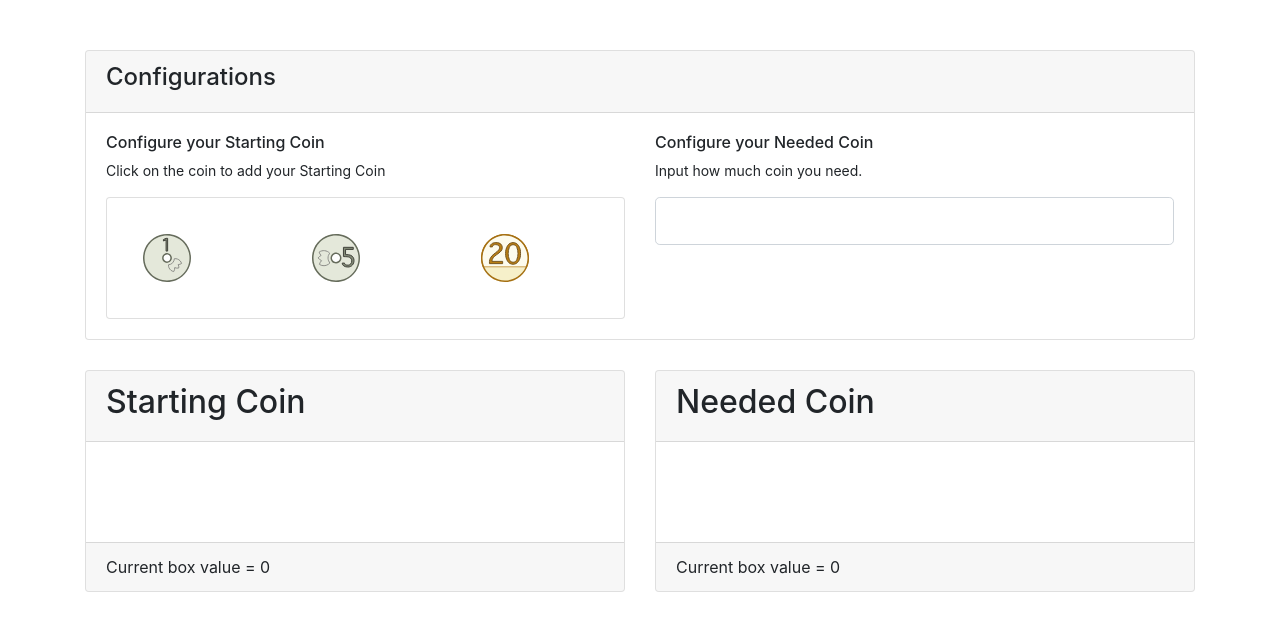
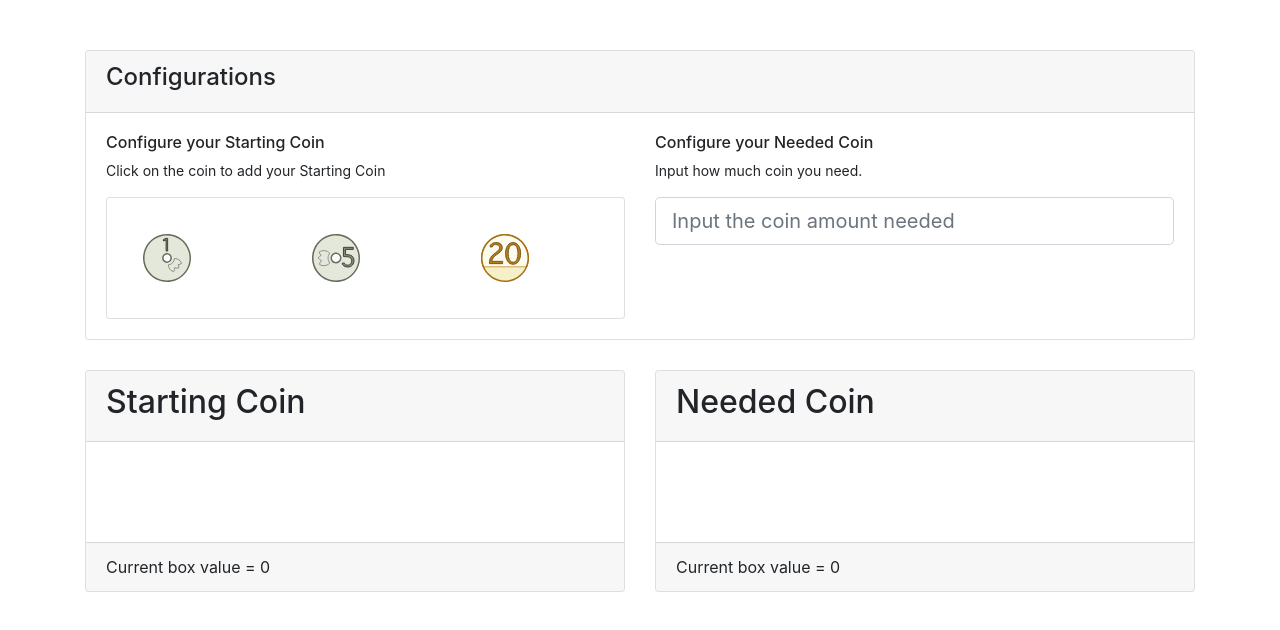
Before and after one commit to sherlyfebrianti96/React-Coin-Move, a React (Create React App) app: page / in a window 1280 px wide. Shown: the top 630 px of the page. Built offline with nearby package versions, Linux system fonts and the light colour scheme.

Commit message:
Create the functionality for Needed Coin Configuration

```diff
--- a/src/App.tsx
+++ b/src/App.tsx
@@ -19,6 +19,12 @@ export default class App extends React.Component {
     });
   }
 
+  handleNeededCoinChanged(value: number) {
+    this.setState({
+      neededCoinAmount: value
+    });
+  }
+
   render() {
     return (
       <Container className="App">
@@ -26,6 +32,7 @@ export default class App extends React.Component {
           startingCoinArea={this.state.startingCoinArea}
           neededCoinAmount={this.state.neededCoinAmount}
           addCoinToStartedArea={this.addCoinToStartedArea.bind(this)}
+          handleNeededCoinChanged={this.handleNeededCoinChanged.bind(this)}
         />
         <Row>
           <Col>
--- a/src/components/CoinConfiguration/CoinConfiguration.tsx
+++ b/src/components/CoinConfiguration/CoinConfiguration.tsx
@@ -8,6 +8,7 @@ interface CoinConfigurationProps {
   startingCoinArea: Array<number>;
   neededCoinAmount: number | null;
   addCoinToStartedArea: (value: number) => any;
+  handleNeededCoinChanged: (value: number) => any;
 }
 
 export default class CoinConfiguration extends React.Component<CoinConfigurationProps> {
@@ -25,7 +26,10 @@ export default class CoinConfiguration extends React.Component<CoinConfiguration
               addCoinToStartedArea={this.props.addCoinToStartedArea.bind(this)}
             />
             {/* Needed Coin Configuration */}
-            <NeededCoin neededCoinAmount={this.props.neededCoinAmount}/>
+            <NeededCoin
+              neededCoinAmount={this.props.neededCoinAmount}
+              handleNeededCoinChanged={this.props.handleNeededCoinChanged.bind(this)}
+            />
           </Row>
         </Card.Body>
       </Card>
--- a/src/components/NeededCoin/NeededCoin.tsx
+++ b/src/components/NeededCoin/NeededCoin.tsx
@@ -4,10 +4,17 @@ import {Col, Row, FormControl} from "react-bootstrap";
 
 interface NeededCoinProps {
   neededCoinAmount: number | null;
+  handleNeededCoinChanged: (value: number) => any;
 }
 
 export default class NeededCoin extends React.Component<NeededCoinProps> {
+  handleNeededCoinChanged(evt: React.ChangeEvent<HTMLInputElement>) {
+    this.props.handleNeededCoinChanged(Number(evt.target.value));
+  }
+
   render() {
+    const neededCoinAmount: any = this.props.neededCoinAmount;
+
     return (
       <Col>
         <Row>
@@ -18,7 +25,14 @@ export default class NeededCoin extends React.Component<NeededCoinProps> {
         </Row>
         <Row>
           <Col>
-            <FormControl size="lg" type="number" name="neededCoin">
+            <FormControl
+              size="lg"
+              type="number"
+              name="neededCoin"
+              placeholder="Input the coin amount needed"
+              value={neededCoinAmount}
+              onChange={this.handleNeededCoinChanged.bind(this)}
+            >
             </FormControl>
           </Col>
         </Row>
```
